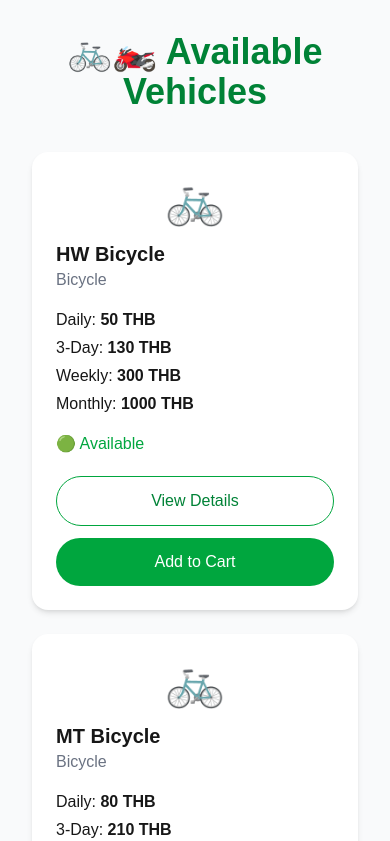
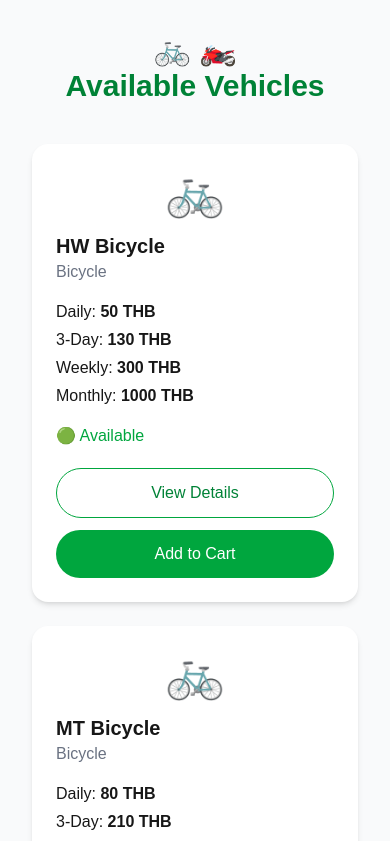
Before and after one commit to fongfomiie-source/bikego-rental-system, a Next.js app: page /bikes in a window 390 px wide. Shown: the top 841 px of the page. Built offline with nearby package versions, Linux system fonts and the light colour scheme.

Commit message:
Improve mobile cart button UX

```diff
--- a/app/bikes/page.tsx
+++ b/app/bikes/page.tsx
@@ -9,34 +9,50 @@ export default function BikesPage() {
 
 
   const { cart, addToCart } = useBooking();
+
+
   const cartCount = cart.reduce(
-  (sum,item)=>sum + item.quantity,
+    (sum, item) => sum + item.quantity,
     0
   );
 
 
   const cartTotal = cart.reduce(
-  (sum,item)=>sum + (item.price * item.quantity),
+    (sum, item) => sum + (item.price * item.quantity),
     0
   );
-console.log("CURRENT CART", cart);
 
 
 
   return (
 
-    <main className="min-h-screen bg-gray-50 p-8">
+    <main
+      className="
+      min-h-screen
+      bg-gray-50
+      p-8
+      pb-32
+      "
+    >
 
 
-      <h1 className="
-      text-4xl
+      <h1
+        className="
+        text-3xl
+        md:text-4xl
         font-bold
         text-green-700
         text-center
         mb-10
-      ">
-        🚲🏍️ Available Vehicles
+        "
+      >
+        🚲 🏍️
+        <br />
+        Available Vehicles
       </h1>
+
+
+
       <Link
         href="/cart"
         className="
@@ -55,15 +71,17 @@ rounded-full
 
 
 
-      <div className="
+
+      <div
+        className="
         grid
         gap-6
         md:grid-cols-4
-      ">
+        "
+      >
 
 
-
-      {vehicles.map((vehicle)=>(
+        {vehicles.map((vehicle) => (
 
 
           <div
@@ -82,12 +100,13 @@ rounded-full
 
             <div className="text-5xl text-center mb-4">
 
-          {vehicle.type === "Bicycle"
+              {
+                vehicle.type === "Bicycle"
                   ? "🚲"
-          : "🏍️"}
+                  : "🏍️"
+              }
 
             </div>
-
 
 
 
@@ -168,7 +187,7 @@ rounded-full
 
             <button
 
-        onClick={()=>{
+              onClick={() => {
 
                 addToCart({
 
@@ -180,14 +199,12 @@ type: vehicle.type,
 
                   price: vehicle.prices.daily,
 
-quantity:1,
+                  quantity: 1,
 
                 });
 
+              }}
 
-console.log("ADD", vehicle.name);
-
-}}
 
               className="
               mt-3
@@ -199,7 +216,6 @@ console.log("ADD", vehicle.name);
               hover:bg-green-700
               transition
               "
-
             >
 
               Add to Cart
@@ -209,11 +225,18 @@ console.log("ADD", vehicle.name);
 
 
 
+          </div>
+
+
+        ))}
+
 
       </div>
 
 
-      ))}
+
+
+
       {
         cartCount > 0 && (
 
@@ -238,17 +261,11 @@ items-center
             "
           >
 
-<div>
 
             <p className="font-bold">
-🛒 View Cart
+              🛒 Cart ({cartCount})
             </p>
 
-<p className="text-sm">
-{cartCount} vehicle(s)
-</p>
-
-</div>
 
 
             <p className="font-bold">
@@ -256,12 +273,11 @@ items-center
             </p>
 
 
+
           </Link>
 
         )
       }
-
-      </div>
 
 
 
```
Lines whose indentation alone changed are shown as unchanged.
